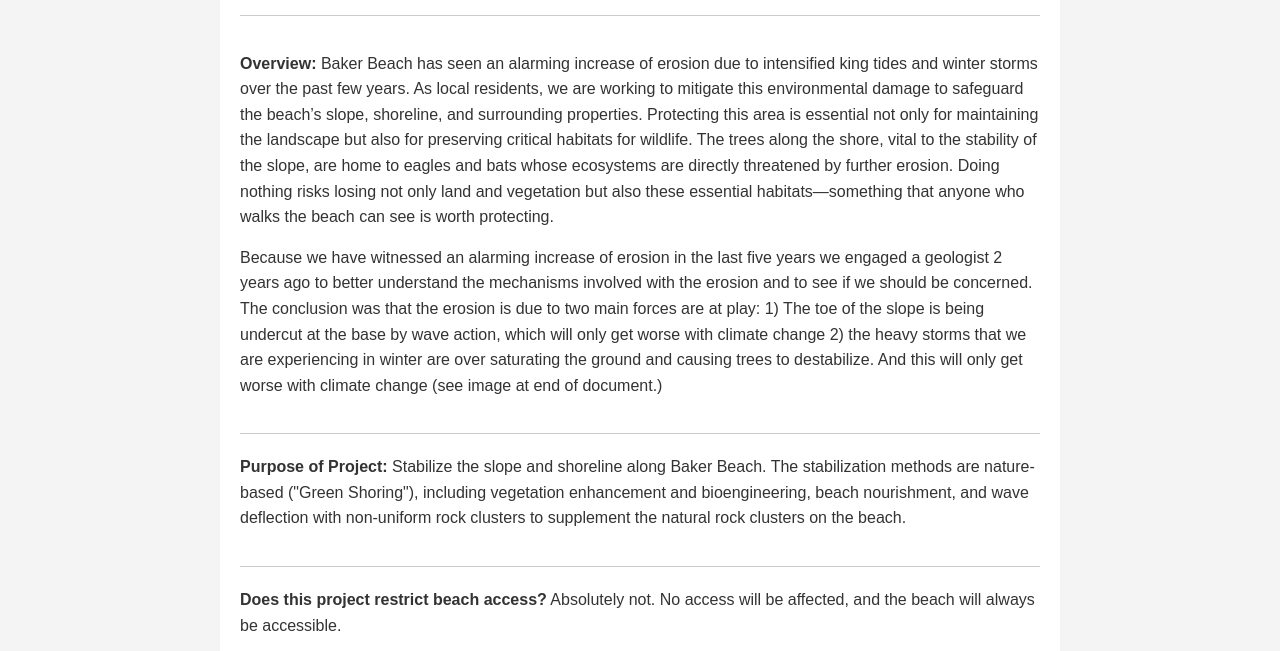
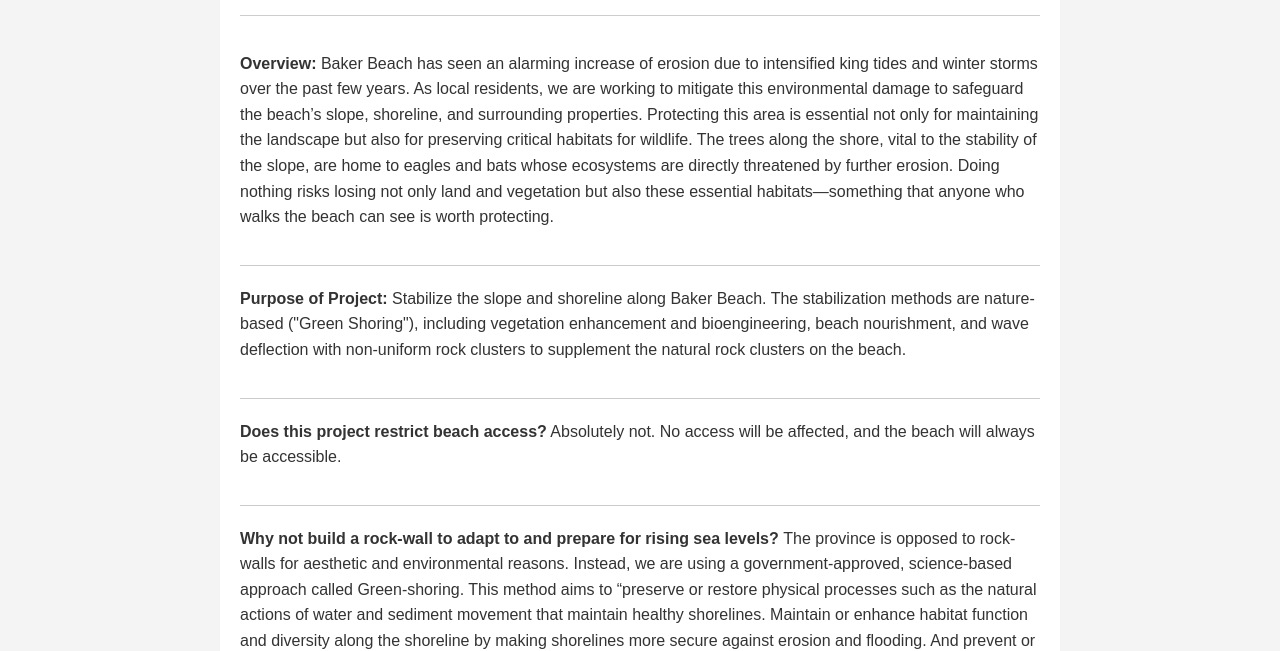
Before and after one commit to featheredape/bakerbeach, a plain HTML site: page index.html in a window 1280 px wide. Shown: the part 169-820 px from the top of the page. Drawn offline with Linux system fonts and the light colour scheme.

```diff
--- a/index.html
+++ b/index.html
@@ -154,18 +154,7 @@
                     essential habitats—something that anyone who walks the beach
                     can see is worth protecting.
                 </p>
-                <p>
-                    Because we have witnessed an alarming increase of erosion in
-                    the last five years we engaged a geologist 2 years ago to
-                    better understand the mechanisms involved with the erosion
-                    and to see if we should be concerned. The conclusion was
-                    that the erosion is due to two main forces are at play: 1)
-                    The toe of the slope is being undercut at the base by wave
-                    action, which will only get worse with climate change 2) the
-                    heavy storms that we are experiencing in winter are over
-                    saturating the ground and causing trees to destabilize. And
-                    this will only get worse with climate change (see image at end of document.)
-                </p>
+
 
             </section>
 
```
